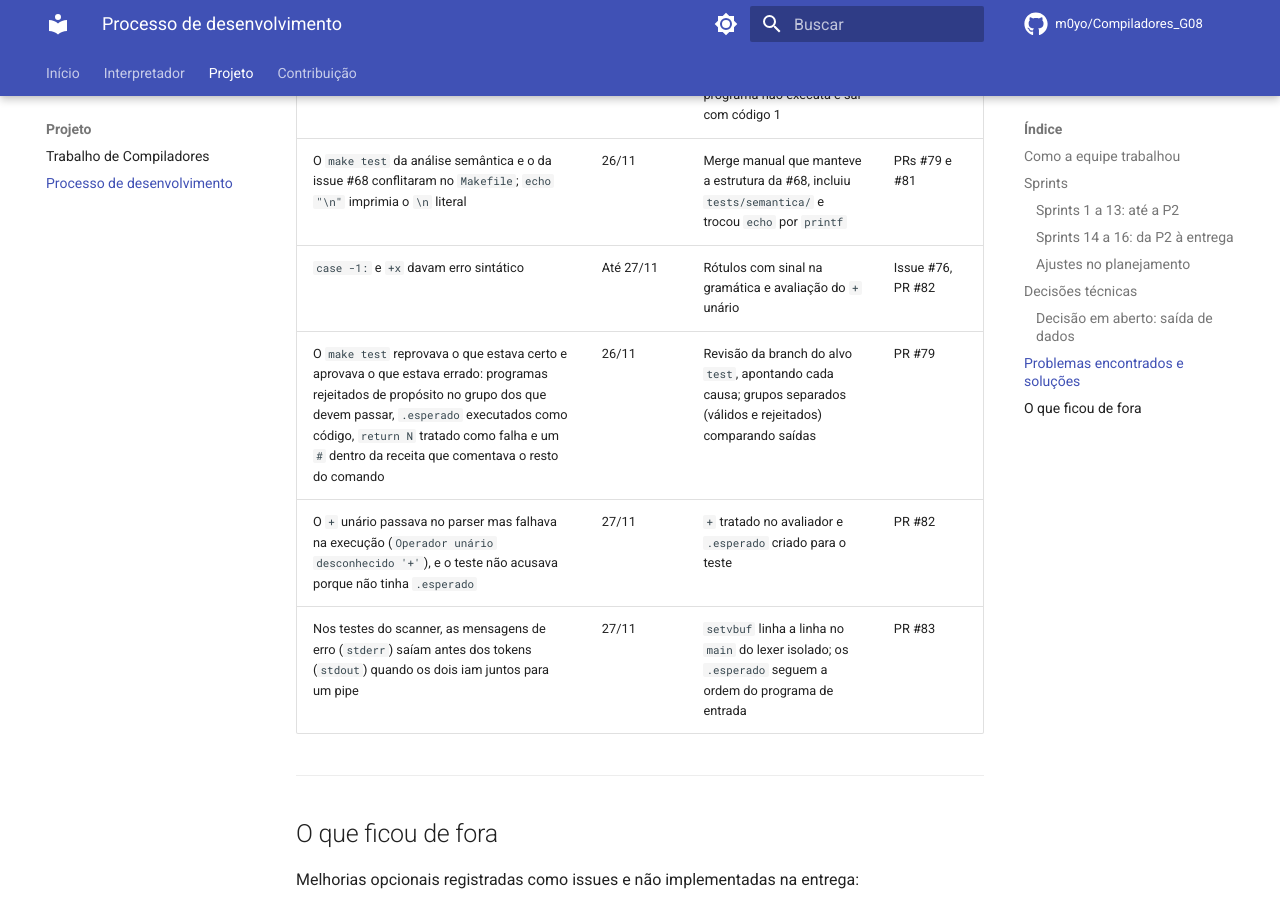
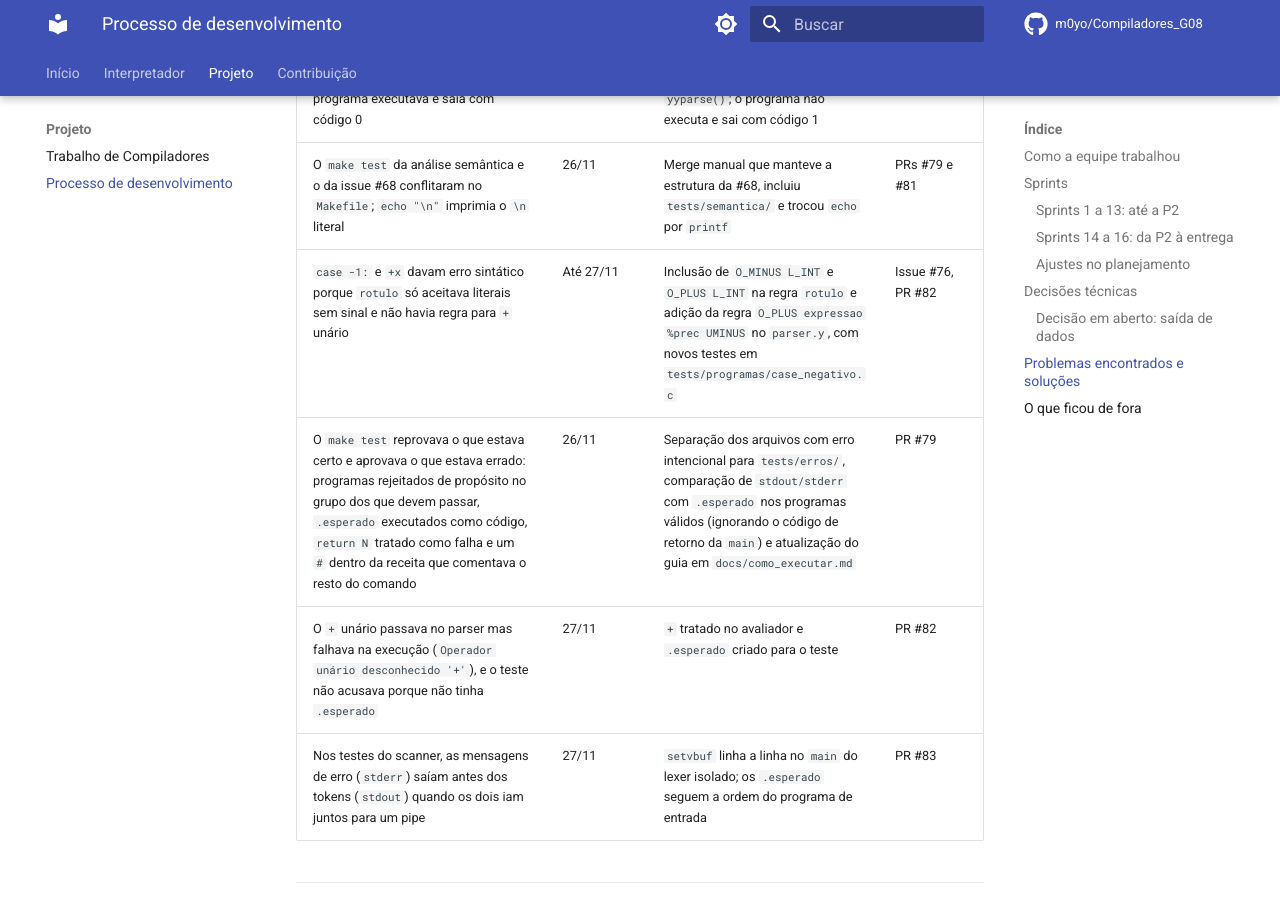
Before and after one commit to m0yo/Compiladores_G08, an MkDocs documentation site: the page built from docs/processo.md, in a window 1280 px wide and 900 px high, scrolled down 7030 px. Built offline with MkDocs 1.6.1 and Material for MkDocs 9.7.7, drawn with Linux system fonts in a browser that asks for light colours; comment, search, counter and statistics services are not loaded; some of the changed text lies outside the part shown.

Commit message:
📚 docs: adiciona detalhes sobre algumas partes realizadas por Clarice

```diff
--- a/docs/processo.md
+++ b/docs/processo.md
@@ -42,8 +42,8 @@ As sprints vão de terça a segunda, de modo que cada uma termina antes da revis
 |---|---|---|---|---|
 | 14 | 10/11 a 18/11 | Parser completo (declarações, atribuições, `if`, `while`, `for`, blocos); ações semânticas que criam a AST | Parser com declarações, expressões e todos os comandos de controle, documentado em `docs/parser.md` (PR #57); parser passa a construir a AST | Jefferson, Pedro |
 | 15 | 19/11 a 23/11 | Execução de ponta a ponta; análise semântica básica; `make test` | Programas completos executados de ponta a ponta (PR #58); strings, funções e structs retirados do lexer e do parser, com testes de rejeição (PR #59). A análise semântica e o `make test` ficaram para a sprint seguinte | Pedro, Jefferson |
-| 16 | 24/11 a 25/11 | Documentação, revisão cruzada, congelamento em 25/11 | `main` e `develop` reunidas (PRs #60 e #61); módulo de análise semântica com a linha de cada nó na AST; primeiros ajustes do `make test` | Jefferson, Maria Clara, Clarice |
-| Fechamento | 26/11 a 29/11 | Ensaio da entrevista | Escopos aninhados, operador `%`, `default` no `switch`, curto-circuito em `&&`/`||` e erro léxico para comentário não terminado (PR #81); `make test` com programas comparados com `.esperado` e programas que devem ser rejeitados (PR #79); `case` com constante negativa e `+` unário (PR #82); testes do scanner (`tests/lexer/`, alvo `make test_lexer`) e de erros sintáticos (PR #83); README e tabela de estado atualizados (PR #84); documentação atualizada. Ensaio da entrevista | Pedro, Clarice, Jefferson |
+| 16 | 24/11 a 25/11 | Documentação, revisão cruzada, congelamento em 25/11 | `main` e `develop` reunidas (PRs #60 e #61); módulo de análise semântica com a linha de cada nó na AST; primeiros ajustes do `make test` e triagem dos testes de erro | Jefferson, Maria Clara, Clarice |
+| Fechamento | 26/11 a 29/11 | Ensaio da entrevista | Escopos aninhados, operador `%`, `default` no `switch`, curto-circuito em `&&`/`\|\|` e erro léxico para comentário não terminado (PR #81); `make test` com programas comparados com `.esperado` e programas que devem ser rejeitados, além de mover arquivos de erro para `tests/erros/` e documentar mudanças em `docs/como_executar.md` (PR #79); `case` com constante negativa e `+` unário (PR #82); testes do scanner (`tests/lexer/`, alvo `make test_lexer`) e de erros sintáticos (PR #83); README e tabela de estado atualizados (PR #84); documentação atualizada. Ensaio da entrevista | Pedro, Clarice, Jefferson |
 
 ### Ajustes no planejamento
 
@@ -70,7 +70,8 @@ As sprints vão de terça a segunda, de modo que cada uma termina antes da revis
 | Análise semântica em módulo separado, numa passada antes da execução | Erros como variável não declarada, redeclaração e `break` fora de laço aparecem todos de uma vez, com a linha, e nada é executado. Avisos (conversão de `float` para `int`, divisão por zero literal, uso sem valor) não impedem a execução | `src/semantica.c`; [Análise Semântica](semantica.md) |
 | Linha do código-fonte gravada em cada nó da AST | Permite mensagens com a linha na análise semântica. Em `case` e `default`, a linha vem de uma ação no meio da regra, porque ao reduzir a regra o lexer já leu o token seguinte | `src/parser.y`, `src/ast.c` |
 | Erros em `stderr` e código de saída 1 | Separa o resultado do programa dos diagnósticos e permite que o `make test` confira se um programa foi rejeitado | `src/parser.y` |
-| `make test` com saídas esperadas | Cada programa de teste tem um `.esperado` com `stdout` e `stderr`; os de `tests/erros/` precisam terminar com código diferente de zero. Assim uma regressão quebra o `make test` | `Makefile`; [Como executar](como_executar.md) |
+| `make test` com saídas esperadas | Cada programa válido de teste tem um `.esperado` com `stdout` e `stderr`, ignorando o código de saída do `return` da `main`; programas inválidos ficam isolados em `tests/erros/` e precisam terminar com código diferente de zero. Assim uma regressão quebra o `make test` | `Makefile`; [Como executar](como_executar.md) |
+| Rótulos de `case` com sinal e `+` unário resolvidos na gramática | Reaproveita os tokens `O_MINUS` e `O_PLUS` já gerados pelo scanner, evitando complexidade ou ambiguidades léxicas com números negativos | `src/parser.y` |
 | Testes do scanner ignoram o código numérico dos tokens | O código muda quando um token é adicionado ao parser (`%` e `default` mudaram os demais); comparar só o lexema e a linha evita quebrar os `.esperado` a cada token novo | `Makefile` (`make test_lexer`), `tests/lexer/` |
 | Arquivos gerados fora do git | `lex.yy.c`, `parser.tab.*` e binários vão para `build/`, que é ignorado; evita conflitos em arquivos que ninguém edita | `.gitignore`, `Makefile` |
 | Documentação em MkDocs publicada automaticamente | O site é sempre gerado a partir da `main`, sem edição manual da `gh-docs` | `.github/workflows/deploy.yml` |
@@ -98,8 +99,8 @@ Sem strings não há `printf`. Hoje o que o usuário vê é o rastro que o avali
 | `&&` e `||` avaliavam os dois lados: `a && (1 / a)` com `a == 0` abortava com divisão por zero | Até 26/11 | Curto-circuito no avaliador; o resultado é sempre 0 ou 1 | Issue #64, PR #81 |
 | Comentário `/*` sem fechamento: o lexer mostrava o erro, mas o programa executava e saía com código 0 | Até 26/11 | Contador de erros léxicos consultado pelo `main` depois do `yyparse()`; o programa não executa e sai com código 1 | Issue #67, PR #81 |
 | O `make test` da análise semântica e o da issue #68 conflitaram no `Makefile`; `echo "\n"` imprimia o `\n` literal | 26/11 | Merge manual que manteve a estrutura da #68, incluiu `tests/semantica/` e trocou `echo` por `printf` | PRs #79 e #81 |
-| `case -1:` e `+x` davam erro sintático | Até 27/11 | Rótulos com sinal na gramática e avaliação do `+` unário | Issue #76, PR #82 |
-| O `make test` reprovava o que estava certo e aprovava o que estava errado: programas rejeitados de propósito no grupo dos que devem passar, `.esperado` executados como código, `return N` tratado como falha e um `#` dentro da receita que comentava o resto do comando | 26/11 | Revisão da branch do alvo `test`, apontando cada causa; grupos separados (válidos e rejeitados) comparando saídas | PR #79 |
+| `case -1:` e `+x` davam erro sintático porque `rotulo` só aceitava literais sem sinal e não havia regra para `+` unário | Até 27/11 | Inclusão de `O_MINUS L_INT` e `O_PLUS L_INT` na regra `rotulo` e adição da regra `O_PLUS expressao %prec UMINUS` no `parser.y`, com novos testes em `tests/programas/case_negativo.c` | Issue #76, PR #82 |
+| O `make test` reprovava o que estava certo e aprovava o que estava errado: programas rejeitados de propósito no grupo dos que devem passar, `.esperado` executados como código, `return N` tratado como falha e um `#` dentro da receita que comentava o resto do comando | 26/11 | Separação dos arquivos com erro intencional para `tests/erros/`, comparação de `stdout/stderr` com `.esperado` nos programas válidos (ignorando o código de retorno da `main`) e atualização do guia em `docs/como_executar.md` | PR #79 |
 | O `+` unário passava no parser mas falhava na execução (`Operador unário desconhecido '+'`), e o teste não acusava porque não tinha `.esperado` | 27/11 | `+` tratado no avaliador e `.esperado` criado para o teste | PR #82 |
 | Nos testes do scanner, as mensagens de erro (`stderr`) saíam antes dos tokens (`stdout`) quando os dois iam juntos para um pipe | 27/11 | `setvbuf` linha a linha no `main` do lexer isolado; os `.esperado` seguem a ordem do programa de entrada | PR #83 |
 
```
